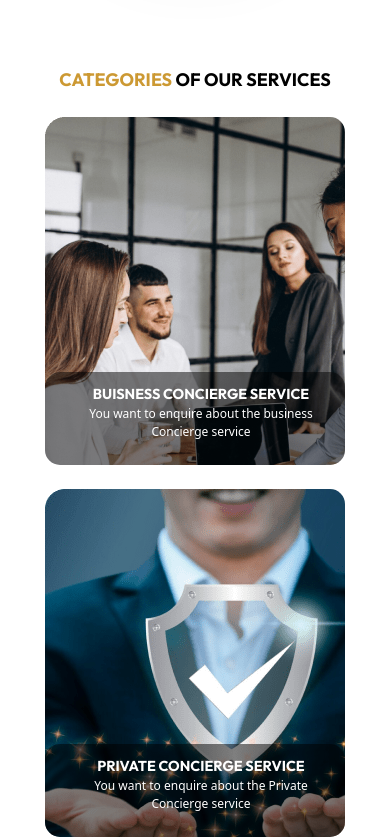
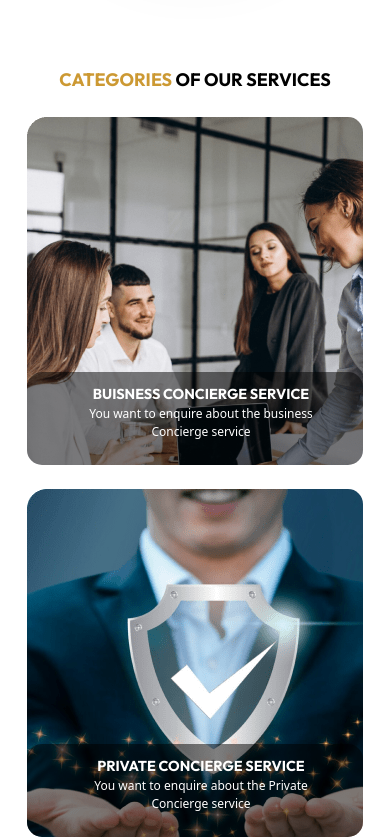
Before and after one commit to TechJam-Labs/Elite-Concierge, a React (Vite) app: page /service in a window 390 px wide. Shown: the part 4787-5626 px from the top of the page. Built offline with nearby package versions, Linux system fonts and the light colour scheme; a web font is replaced by a local one.

Commit message:
WIP: mobile responsiveness

```diff
--- a/src/Component/Categories.jsx
+++ b/src/Component/Categories.jsx
@@ -9,7 +9,7 @@ function Categories() {
         <span className="text-[#CC9933] ">CATEGORIES </span>
         <span>OF OUR SERVICES</span>
       </div>
-      <div className="flex lg:flex-row flex-wrap flex-col lg:justify-around items-center gap-[2rem] lg:gap-0">
+      <div className="flex md:flex-row md:flex-wrap flex-col lg:justify-around items-center gap-[2rem] lg:gap-0">
         {categories.map((service, index) => (
           <CategoriesCard
             key={index}
--- a/src/Component/CategoriesCard.jsx
+++ b/src/Component/CategoriesCard.jsx
@@ -4,11 +4,12 @@ function CategoriesCard({ img, header, title, body }) {
   return (
     <div>
       <div
-        className="flex lg:justify-start justify-center items-end lg:text-left text-center rounded-[1.25rem] border-none w-[25rem] h-[29rem]"
+        className="flex lg:justify-start justify-center items-end lg:text-left text-center rounded-[1.25rem] border-none lg:w-[25rem] w-[28rem] h-[29rem]"
         style={{
           backgroundImage: `url(${img})`,
           backgroundPosition: "contain",
           backgroundRepeat: "no-repeat",
+          backgroundSize: "w-[100%] h-[100%]",
         }}
       >
         <div className="text-white lg:pb-[4.8rem] pb-8 pl-4 pt-4 bg-[#00000080] w-full rounded-[1.25rem]">
--- a/src/index.css
+++ b/src/index.css
@@ -54,6 +54,10 @@ input[type="checkbox"] {
   background-repeat: no-repeat;
 }
 
+:root {
+  font-size: 16px;
+}
+
 @media only screen and (max-width: 768px) {
   :root {
     font-size: 12px;
```
